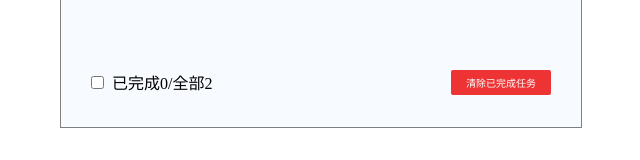
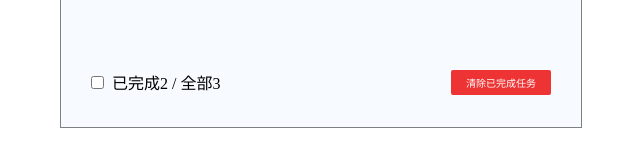
Before and after one commit to Jessic13/citiTrainning, a React (Create React App) app in the folder 20230731/react-cil/: page / in a window 1280 px wide. Shown: the part 533-693 px from the top of the page, without its empty margins (319-959 px from the left). Built offline with nearby package versions, Linux system fonts and the light colour scheme.

Commit message:
feat:完善footer

```diff
--- a/20230731/react-cil/package.json
+++ b/20230731/react-cil/package.json
@@ -7,6 +7,7 @@
     "@testing-library/react": "^13.4.0",
     "@testing-library/user-event": "^13.5.0",
     "nanoid": "^4.0.2",
+    "prop-types": "^15.8.1",
     "react": "^18.2.0",
     "react-dom": "^18.2.0",
     "react-scripts": "5.0.1",
--- a/20230731/react-cil/src/App.js
+++ b/20230731/react-cil/src/App.js
@@ -13,6 +13,7 @@ export default class App extends Component {
       { id: 2, work: '学习', done: true },
       { id: 3, work: '睡觉', done: false },
     ],
+    isCheckedAll: false,
   }
 
   // 添加项
@@ -23,14 +24,23 @@ export default class App extends Component {
 
   // 修改勾选项
   handleChecked = (newTodo) => {
-    let todoList = this.state.todoLists
-    let newList = todoList.filter((todo) => {
+    let { todoLists } = this.state
+    let newList = todoLists.filter((todo) => {
       if (todo.id === newTodo.id) {
         todo.done = newTodo.done
       }
       return todo
     })
     this.setState({ todoList: newList })
+    // 关联全选项
+    let sum = todoLists.reduce((prev, cur) => {
+      return prev + (cur.done ? 1 : 0)
+    }, 0)
+    if (sum === todoLists.length) {
+      this.setState({ isCheckedAll: true })
+    } else {
+      this.setState({ isCheckedAll: false })
+    }
   }
 
   // 删除item
@@ -38,6 +48,25 @@ export default class App extends Component {
     let todoList = this.state.todoLists
     let newList = todoList.filter((todo) => {
       return todo.id !== newTodo.id
+    })
+    this.setState({ todoLists: newList })
+  }
+
+  // 勾选、取消全部
+  handleCheckAll = (isChecked) => {
+    let todoLists = this.state.todoLists
+    let newList = todoLists.filter((todo) => {
+      todo.done = isChecked
+      return todo
+    })
+    this.setState({ todoLists: newList, isCheckedAll: isChecked })
+  }
+
+  // 删除已完成
+  handleDelDone = (donelist) => {
+    let todoLists = this.state.todoLists
+    let newList = todoLists.filter((todo) => {
+      return todo.done === false
     })
     this.setState({ todoLists: newList })
   }
@@ -51,7 +80,12 @@ export default class App extends Component {
           handleChecked={this.handleChecked}
           handleDel={this.handleDel}
         />
-        <Footer />
+        <Footer
+          todoLists={this.state.todoLists}
+          isCheckedAll={this.state.isCheckedAll}
+          handleCheckAll={this.handleCheckAll}
+          handleDelDone={this.handleDelDone}
+        />
       </div>
     )
   }
--- a/20230731/react-cil/src/component/Footer/index.jsx
+++ b/20230731/react-cil/src/component/Footer/index.jsx
@@ -1,18 +1,62 @@
-import React, { Component } from 'react';
-import './index.css';
+import { PropTypes } from 'prop-types'
+import React, { Component } from 'react'
+import './index.css'
 
 export default class Footer extends Component {
+  state = { isCheckedAll: this.props.isCheckedAll }
+  // 计算已完成的item
+  countFinish = () => {
+    let todoLists = this.props.todoLists
+    let sum = todoLists.reduce((prev, cur) => {
+      return prev + (cur.done ? 1 : 0)
+    }, 0)
+    return sum
+  }
+
+  // 勾选 取消 全部
+  handleCheckAll = (e) => {
+    this.props.handleCheckAll(e.target.checked)
+  }
+
+  // 清除已完成任务
+  handleDelDone = (e) => {
+    let { todoLists } = this.props
+    let isHaveDone = todoLists.some((todo) => {
+      return todo.done === true
+    })
+    if (isHaveDone) {
+      if (window.confirm('确定清除已完成任务吗')) {
+        this.props.handleDelDone()
+      }
+    }
+  }
+
   render() {
+    let { todoLists, isCheckedAll } = this.props
     return (
       <div className="footer">
         <div className="footer-box">
-          <input type="checkbox" />
-          <label htmlFor="">已完成0/全部2</label>
+          <input
+            id="checkedAll"
+            type="checkbox"
+            onChange={this.handleCheckAll}
+            checked={isCheckedAll}
+          />
+          <label htmlFor="checkedAll">
+            已完成{this.countFinish()} / 全部{todoLists.length}
+          </label>
         </div>
         <div className="footer-btn">
-          <button>清除已完成任务</button>
+          <button onClick={this.handleDelDone}>清除已完成任务</button>
         </div>
       </div>
-    );
+    )
   }
 }
+
+Footer.propTypes = {
+  todoLists: PropTypes.array.isRequired,
+  isCheckedAll: PropTypes.bool.isRequired,
+  handleCheckAll: PropTypes.func.isRequired,
+  handleDelDone: PropTypes.func.isRequired,
+}
--- a/20230731/react-cil/src/component/Header/index.jsx
+++ b/20230731/react-cil/src/component/Header/index.jsx
@@ -1,4 +1,5 @@
 import { nanoid } from 'nanoid'
+import PropTypes from 'prop-types'
 import React, { Component } from 'react'
 import './index.css'
 
@@ -40,3 +41,7 @@ export default class Header extends Component {
     )
   }
 }
+
+Header.propTypes = {
+  handleAdd: PropTypes.func.isRequired,
+}
--- a/20230731/react-cil/src/component/List/index.jsx
+++ b/20230731/react-cil/src/component/List/index.jsx
@@ -1,3 +1,4 @@
+import { PropTypes } from 'prop-types'
 import React, { Component } from 'react'
 import Item from './../Item/index'
 import './index.css'
@@ -19,11 +20,11 @@ export default class List extends Component {
 
     return (
       <div className="list">
-        {todoLists.map((todoList) => {
+        {todoLists.map((todo) => {
           return (
             <Item
-              key={todoList.id}
-              todo={todoList}
+              key={todo.id}
+              todo={todo}
               handleChecked={this.handleChecked}
               handleDel={this.handleDel}
             />
@@ -33,3 +34,9 @@ export default class List extends Component {
     )
   }
 }
+
+List.propTypes = {
+  todoLists: PropTypes.array.isRequired,
+  handleChecked: PropTypes.func.isRequired,
+  handleDel: PropTypes.func.isRequired,
+}
```
Also changed, not shown: 20230731/react-cil/src/component/Item/index.jsx (+8 -0 lines), 1 other file (tests, documents, lock files or other folders).
